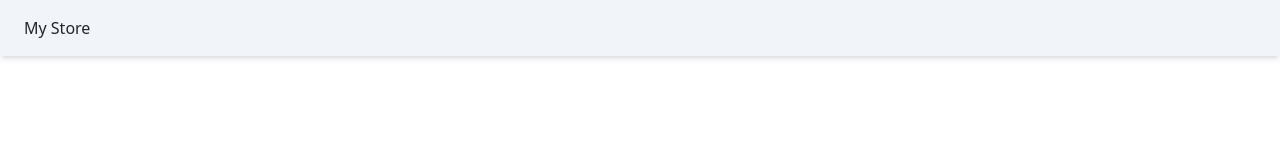
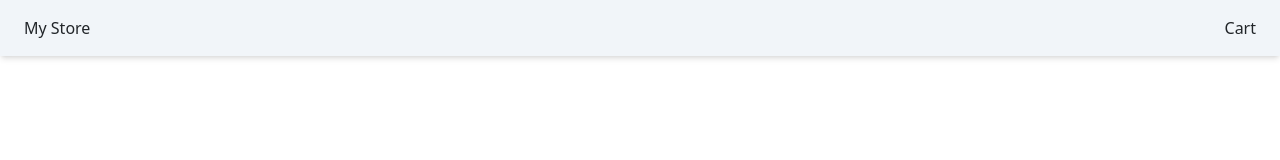
Before and after one commit to amirdhahri01/anguler_playground, an Angular app in the folder hoteninventoryapp/: page / in a window 1280 px wide. Shown: the top 160 px of the page. Built offline with nearby package versions, Linux system fonts and the light colour scheme.

Commit message:
An update

```diff
--- a/hoteninventoryapp/src/app/components/header/header.component.html
+++ b/hoteninventoryapp/src/app/components/header/header.component.html
@@ -1,5 +1,6 @@
-<div class="bg-slate-100 px-4 py-3 shadow-md">
+<div class="bg-slate-100 px-4 py-3 shadow-md flex justify-between">
     <span>
         My Store
     </span>
+    <app-primary-button label="Cart" (btnClicked)="showBtnClick()"></app-primary-button>
 </div>
--- a/hoteninventoryapp/src/app/components/header/header.component.ts
+++ b/hoteninventoryapp/src/app/components/header/header.component.ts
@@ -1,11 +1,15 @@
 import { Component, signal } from '@angular/core';
+import { PrimaryButtonComponent } from "../primary-button/primary-button.component";
 
 @Component({
   selector: 'app-header',
-  imports: [],
+  imports: [PrimaryButtonComponent],
   templateUrl: './header.component.html',
   styleUrl: './header.component.scss'
 })
 export class HeaderComponent {
   title = signal("Angular Ecommerce")
+  showBtnClick(){
+    console.log("Clicked");
+  }
 }
--- /dev/null
+++ b/hoteninventoryapp/src/app/components/primary-button/primary-button.component.html
@@ -0,0 +1,3 @@
+<button (click)="btnClicked.emit()">
+    {{label()}}
+</button>
--- /dev/null
+++ b/hoteninventoryapp/src/app/components/primary-button/primary-button.component.ts
@@ -0,0 +1,12 @@
+import { Component, input, Input, output } from '@angular/core';
+
+@Component({
+  selector: 'app-primary-button',
+  imports: [],
+  templateUrl: './primary-button.component.html',
+  styleUrl: './primary-button.component.scss'
+})
+export class PrimaryButtonComponent {
+  label = input("")
+  btnClicked = output()
+}
```
Also changed, not shown: hoteninventoryapp/src/app/components/primary-button/primary-button.component.scss (added), 1 other file (tests, documents, lock files or other folders).
